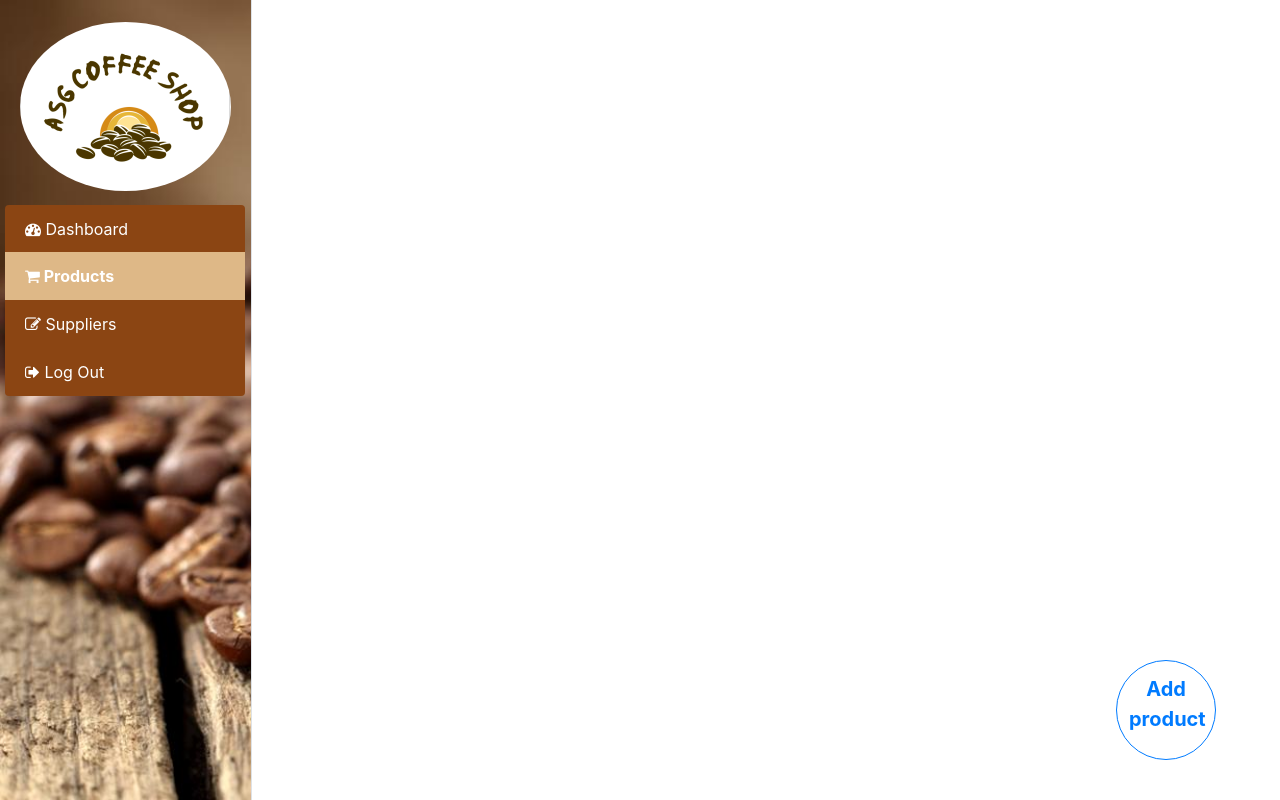
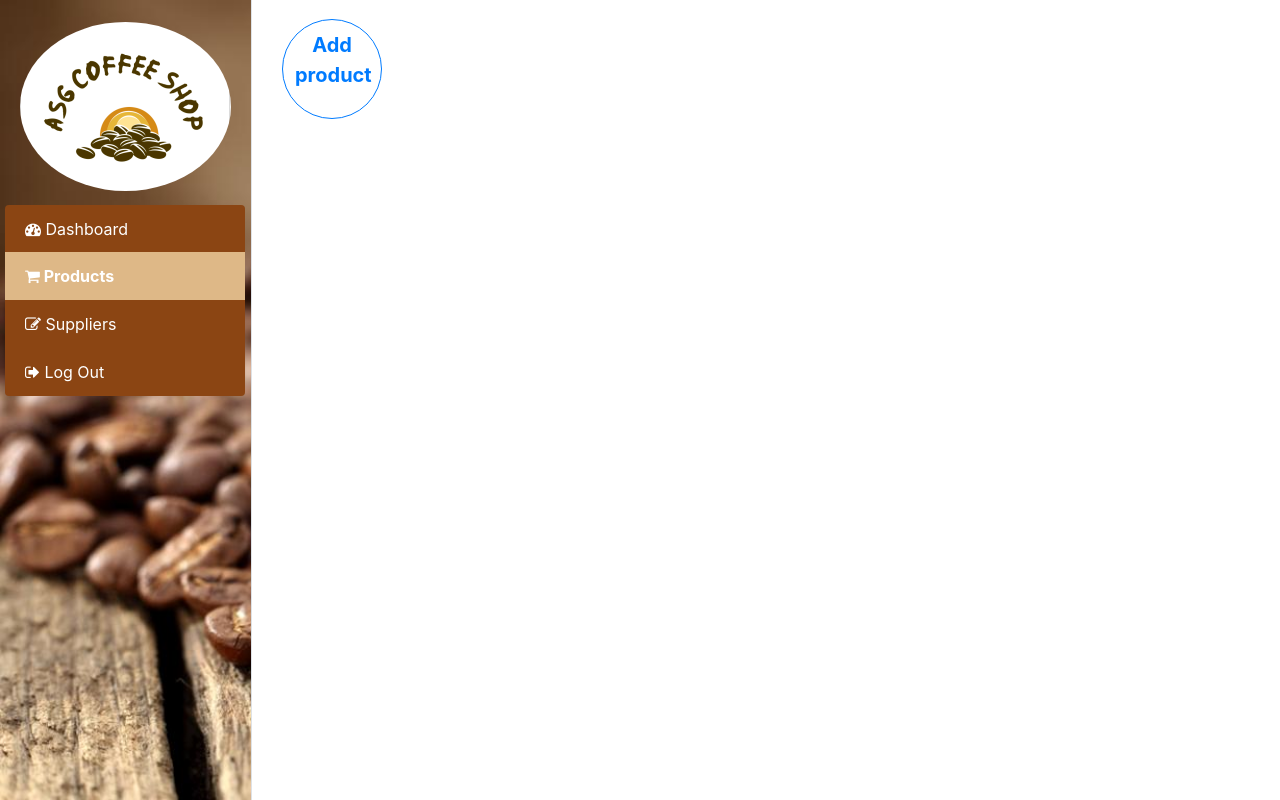
Before and after one commit to caaiyen/backEnd, a website: page Shop_inventory_AIS/frontEnd/product.html in a window 1280 px wide. Drawn offline with nearby package versions, Linux system fonts and the light colour scheme; no server answers; a web font is replaced by a local one.

Commit message:
Update dashboard.css

```diff
--- a/Shop_inventory_AIS/css/dashboard.css
+++ b/Shop_inventory_AIS/css/dashboard.css
@@ -83,16 +83,14 @@
 }
 
 .fab {
-    position: absolute;
-    z-index: 1000;
-    bottom: 5%;
-    right: 5%;
+    right: 15%;
     border: #007bff 1px solid;
     font-weight: bold;
     padding-top: 1%;
     border-radius: 50%;
     height: 100px;
     width: 100px;
+    margin-top: 2%;
 }
 
 .add_product {
```
